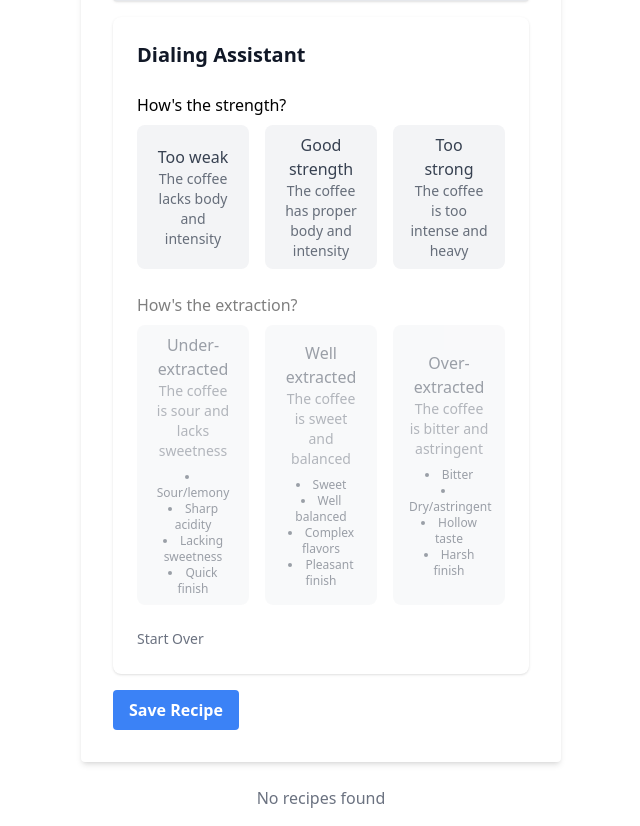
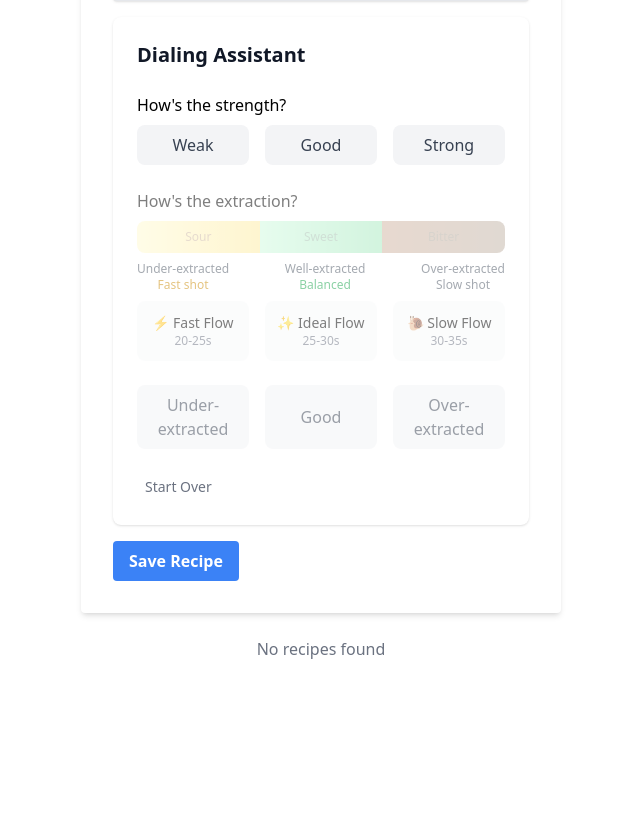
Before and after one commit to filipodu982/coffeeApp, a React app: page / in a window 1280 px wide. Shown: the part 667-1493 px from the top of the page, without its empty margins (319-959 px from the left). After the commit the page ends 1344 px from the top, so only its background shows below. Built offline with nearby package versions, Linux system fonts and the light colour scheme.

Commit message:
Added color code to extraction

```diff
--- a/src/components/DialingGuide.js
+++ b/src/components/DialingGuide.js
@@ -1,20 +1,124 @@
 import React, { useState } from 'react';
-import { Alert, AlertDescription } from '../../components/ui/alert.jsx';
+import { Alert, AlertDescription } from '../components/ui/alert.jsx';
 import { useCoffeeRecommendations } from '../hooks/useCoffeeRecommendations';
+import ExtractionVisual from './ExtractionVisual';
 
 const DialingGuide = ({ currentRecipe, onUpdateRecipe }) => {
   const [step, setStep] = useState(1);
   const [strength, setStrength] = useState(null);
   const [extraction, setExtraction] = useState(null);
 
-  const {
-    getRecommendation,
-    getStrengthInfo,
-    getExtractionInfo,
-    options
-  } = useCoffeeRecommendations(currentRecipe);
+  const strengthOptions = ['weak', 'good', 'strong'];
+  const extractionOptions = ['under', 'good', 'over'];
 
-  const currentRecommendation = getRecommendation(strength, extraction);
+  // Calculate the ratio for reference
+  const ratio = currentRecipe ? (currentRecipe.yield / currentRecipe.doseWeight).toFixed(2) : 0;
+
+  const getRecommendation = () => {
+    if (!strength || !extraction) return null;
+
+    // Comprehensive recommendation logic based on both strength and extraction
+    if (extraction === 'under') {
+      if (strength === 'weak') {
+        return {
+          primary: "Grind finer and/or increase dose",
+          explanation: "Your coffee is both under-extracted and weak. Try:",
+          steps: [
+            "Decrease grind size by 2 steps",
+            `Consider increasing dose from ${currentRecipe.doseWeight}g to ${(currentRecipe.doseWeight + 0.5).toFixed(1)}g`,
+            `Current ratio is 1:${ratio}, aim for a lower ratio for more strength`
+          ]
+        };
+      } else if (strength === 'good') {
+        return {
+          primary: "Grind finer only",
+          explanation: "Your coffee is under-extracted but has good strength. Try:",
+          steps: [
+            "Decrease grind size by 2 steps",
+            "Keep current dose and ratio",
+            "This should increase extraction while maintaining strength"
+          ]
+        };
+      } else {
+        return {
+          primary: "Grind finer and decrease dose",
+          explanation: "Your coffee is under-extracted and too strong. Try:",
+          steps: [
+            "Decrease grind size by 2 steps",
+            `Consider decreasing dose from ${currentRecipe.doseWeight}g to ${(currentRecipe.doseWeight - 0.5).toFixed(1)}g`,
+            `Current ratio is 1:${ratio}, aim for a slightly higher ratio`
+          ]
+        };
+      }
+    } else if (extraction === 'over') {
+      if (strength === 'weak') {
+        return {
+          primary: "Grind coarser and increase dose",
+          explanation: "Your coffee is over-extracted and weak. Try:",
+          steps: [
+            "Increase grind size by 2 steps",
+            `Consider increasing dose from ${currentRecipe.doseWeight}g to ${(currentRecipe.doseWeight + 0.5).toFixed(1)}g`,
+            `Current ratio is 1:${ratio}, aim for a lower ratio`
+          ]
+        };
+      } else if (strength === 'good') {
+        return {
+          primary: "Grind coarser only",
+          explanation: "Your coffee is over-extracted but has good strength. Try:",
+          steps: [
+            "Increase grind size by 2 steps",
+            "Keep current dose and ratio",
+            "This should reduce extraction while maintaining strength"
+          ]
+        };
+      } else {
+        return {
+          primary: "Grind coarser and decrease dose",
+          explanation: "Your coffee is over-extracted and too strong. Try:",
+          steps: [
+            "Increase grind size by 2 steps",
+            `Consider decreasing dose from ${currentRecipe.doseWeight}g to ${(currentRecipe.doseWeight - 0.5).toFixed(1)}g`,
+            `Current ratio is 1:${ratio}, aim for a higher ratio`
+          ]
+        };
+      }
+    } else {
+      if (strength === 'weak') {
+        return {
+          primary: "Increase dose or decrease yield",
+          explanation: "Your extraction is good but coffee is weak. Try:",
+          steps: [
+            "Keep current grind size",
+            `Consider increasing dose from ${currentRecipe.doseWeight}g to ${(currentRecipe.doseWeight + 0.5).toFixed(1)}g`,
+            "Or decrease yield while keeping grind size the same"
+          ]
+        };
+      } else if (strength === 'good') {
+        return {
+          primary: "Perfect! Save this recipe",
+          explanation: "You've found the sweet spot! Record these parameters:",
+          steps: [
+            `Grind size: ${currentRecipe.grindSize}`,
+            `Dose: ${currentRecipe.doseWeight}g`,
+            `Yield: ${currentRecipe.yield}g (1:${ratio})`,
+            `Time: ${currentRecipe.brewTime}s`
+          ]
+        };
+      } else {
+        return {
+          primary: "Decrease dose or increase yield",
+          explanation: "Your extraction is good but coffee is too strong. Try:",
+          steps: [
+            "Keep current grind size",
+            `Consider decreasing dose from ${currentRecipe.doseWeight}g to ${(currentRecipe.doseWeight - 0.5).toFixed(1)}g`,
+            "Or increase yield while keeping grind size the same"
+          ]
+        };
+      }
+    }
+  };
+
+  const recommendation = getRecommendation();
 
   return (
     <div className="space-y-6 bg-white p-6 rounded-lg shadow">
@@ -24,9 +128,7 @@ const DialingGuide = ({ currentRecipe, onUpdateRecipe }) => {
       <div className={`transition-opacity ${step === 1 ? 'opacity-100' : 'opacity-50'}`}>
         <h3 className="font-medium mb-2">How's the strength?</h3>
         <div className="grid grid-cols-3 gap-4">
-          {options.strength.map((str) => {
-            const info = getStrengthInfo(str);
-            return (
+          {strengthOptions.map((str) => (
             <button
               key={str}
               type="button"
@@ -40,21 +142,23 @@ const DialingGuide = ({ currentRecipe, onUpdateRecipe }) => {
                   : 'bg-gray-100 hover:bg-gray-200 text-gray-700'
               }`}
             >
-                <div>{info.name}</div>
-                <div className="text-sm opacity-75">{info.description}</div>
+              {str.charAt(0).toUpperCase() + str.slice(1)}
             </button>
-            );
-          })}
+          ))}
         </div>
       </div>
 
       {/* Step 2: Extraction Assessment */}
       <div className={`transition-opacity ${step === 2 ? 'opacity-100' : 'opacity-50'}`}>
         <h3 className="font-medium mb-2">How's the extraction?</h3>
+
+        {/* Extraction Visual Guide */}
+        <div className="mb-6">
+          <ExtractionVisual selectedExtraction={extraction} />
+        </div>
+
         <div className="grid grid-cols-3 gap-4">
-          {options.extraction.map((ext) => {
-            const info = getExtractionInfo(ext);
-            return (
+          {extractionOptions.map((ext) => (
             <button
               key={ext}
               type="button"
@@ -68,18 +172,10 @@ const DialingGuide = ({ currentRecipe, onUpdateRecipe }) => {
                   : 'bg-gray-100 hover:bg-gray-200 text-gray-700'
               }`}
             >
-                <div>{info.name}</div>
-                <div className="text-sm opacity-75">{info.description}</div>
-                <div className="mt-2 text-xs">
-                  <ul className="list-disc list-inside">
-                    {info.characteristics.map((char, idx) => (
-                      <li key={idx}>{char}</li>
+              {ext === 'under' ? 'Under-extracted' :
+               ext === 'over' ? 'Over-extracted' : 'Good'}
+            </button>
           ))}
-                  </ul>
-                </div>
-              </button>
-            );
-          })}
         </div>
       </div>
 
@@ -92,12 +188,12 @@ const DialingGuide = ({ currentRecipe, onUpdateRecipe }) => {
                 <div className="font-bold text-lg mb-2">Now, let's check the extraction</div>
                 <div className="text-sm text-gray-600">Choose how the coffee tastes in terms of extraction above.</div>
               </div>
-            ) : currentRecommendation ? (
+            ) : recommendation ? (
               <>
-                <div className="font-bold text-lg mb-2">{currentRecommendation.primary}</div>
-                <div className="text-sm text-gray-600 mb-2">{currentRecommendation.explanation}</div>
+                <div className="font-bold text-lg mb-2">{recommendation.primary}</div>
+                <div className="text-sm text-gray-600 mb-2">{recommendation.explanation}</div>
                 <ul className="list-disc list-inside space-y-1">
-                  {currentRecommendation.steps.map((step, idx) => (
+                  {recommendation.steps.map((step, idx) => (
                     <li key={idx} className="text-sm">{step}</li>
                   ))}
                 </ul>
@@ -114,7 +210,7 @@ const DialingGuide = ({ currentRecipe, onUpdateRecipe }) => {
           setStrength(null);
           setExtraction(null);
         }}
-        className="text-sm text-gray-500 hover:text-gray-700"
+        className="text-sm text-gray-500 hover:bg-gray-200 rounded px-2 py-1"
       >
         Start Over
       </button>
--- /dev/null
+++ b/src/components/ExtractionVisual.js
@@ -0,0 +1,80 @@
+import React from 'react';
+
+const ExtractionVisual = ({ selectedExtraction }) => {
+  // Helper function to determine which section is selected
+  const getOpacity = (section) => {
+    if (!selectedExtraction) return 'opacity-40';
+    return selectedExtraction === section ? 'opacity-100' : 'opacity-40';
+  };
+
+  return (
+    <div className="w-full space-y-2">
+      {/* Gradient bar */}
+      <div className="relative h-8 rounded-lg overflow-hidden">
+        {/* Under-extracted section */}
+        <div
+          className={`absolute left-0 w-1/3 h-full bg-gradient-to-r from-yellow-200 to-yellow-400
+            ${getOpacity('under')} transition-opacity duration-300`}
+        >
+          <div className="absolute inset-0 flex items-center justify-center text-xs font-medium text-yellow-800">
+            Sour
+          </div>
+        </div>
+
+        {/* Well-extracted section */}
+        <div
+          className={`absolute left-1/3 w-1/3 h-full bg-gradient-to-r from-green-300 to-green-500
+            ${getOpacity('good')} transition-opacity duration-300`}
+        >
+          <div className="absolute inset-0 flex items-center justify-center text-xs font-medium text-green-800">
+            Sweet
+          </div>
+        </div>
+
+        {/* Over-extracted section */}
+        <div
+          className={`absolute right-0 w-1/3 h-full bg-gradient-to-r from-brown-400 to-brown-600
+            ${getOpacity('over')} transition-opacity duration-300`}
+        >
+          <div className="absolute inset-0 flex items-center justify-center text-xs font-medium text-brown-800">
+            Bitter
+          </div>
+        </div>
+      </div>
+
+      {/* Indicators */}
+      <div className="flex justify-between text-xs text-gray-600">
+        <div className="flex flex-col items-center">
+          <div>Under-extracted</div>
+          <div className="text-yellow-600">Fast shot</div>
+        </div>
+        <div className="flex flex-col items-center">
+          <div>Well-extracted</div>
+          <div className="text-green-600">Balanced</div>
+        </div>
+        <div className="flex flex-col items-center">
+          <div>Over-extracted</div>
+          <div className="text-gray-600">Slow shot</div>
+        </div>
+      </div>
+
+      {/* Additional Visual Indicators */}
+      <div className="grid grid-cols-3 gap-4 mt-4">
+        <div className={`p-3 rounded-lg ${selectedExtraction === 'under' ? 'bg-yellow-50 border border-yellow-200' : 'bg-gray-50'}`}>
+          <div className="text-sm font-medium text-center">⚡ Fast Flow</div>
+          <div className="text-xs text-center text-gray-500">20-25s</div>
+        </div>
+        <div className={`p-3 rounded-lg ${selectedExtraction === 'good' ? 'bg-green-50 border border-green-200' : 'bg-gray-50'}`}>
+          <div className="text-sm font-medium text-center">✨ Ideal Flow</div>
+          <div className="text-xs text-center text-gray-500">25-30s</div>
+        </div>
+        <div className={`p-3 rounded-lg ${selectedExtraction === 'over' ? 'bg-gray-100 border border-gray-200' : 'bg-gray-50'}`}>
+          <div className="text-sm font-medium text-center">🐌 Slow Flow</div>
+          <div className="text-xs text-center text-gray-500">30-35s</div>
+        </div>
+      </div>
+    </div>
+  );
+};
+
+export default ExtractionVisual;
--- /dev/null
+++ b/src/components/ui/alert.jsx
@@ -0,0 +1,36 @@
+import * as React from "react"
+import { cn } from "../../utils/cn"
+
+const Alert = React.forwardRef(({ className, variant = "default", ...props }, ref) => (
+  <div
+    ref={ref}
+    role="alert"
+    className={cn(
+      "relative w-full rounded-lg border p-4",
+      {
+        "bg-background text-foreground": variant === "default",
+        "border-destructive/50 text-destructive dark:border-destructive": variant === "destructive",
+      },
+      className
+    )}
+    {...props} />
+))
+Alert.displayName = "Alert"
+
+const AlertTitle = React.forwardRef(({ className, ...props }, ref) => (
+  <h5
+    ref={ref}
+    className={cn("mb-1 font-medium leading-none tracking-tight", className)}
+    {...props} />
+))
+AlertTitle.displayName = "AlertTitle"
+
+const AlertDescription = React.forwardRef(({ className, ...props }, ref) => (
+  <div
+    ref={ref}
+    className={cn("text-sm [&_p]:leading-relaxed", className)}
+    {...props} />
+))
+AlertDescription.displayName = "AlertDescription"
+
+export { Alert, AlertTitle, AlertDescription }
--- /dev/null
+++ b/src/utils/cn.js
@@ -0,0 +1,6 @@
+import { clsx } from 'clsx';
+import { twMerge } from 'tailwind-merge';
+
+export function cn(...inputs) {
+  return twMerge(clsx(inputs));
+}
--- a/tailwind.config.js
+++ b/tailwind.config.js
@@ -4,7 +4,15 @@ module.exports = {
     "./index.html"
   ],
   theme: {
-    extend: {},
+    extend: {
+      colors: {
+        brown: {
+          400: '#8B4513',
+          600: '#654321',
+          800: '#3B2506'
+        }
+      }
+    },
   },
   plugins: [],
 }
```
Also changed, not shown: 1 other file (tests, documents, lock files or other folders). Lines whose indentation alone changed are shown as unchanged.
